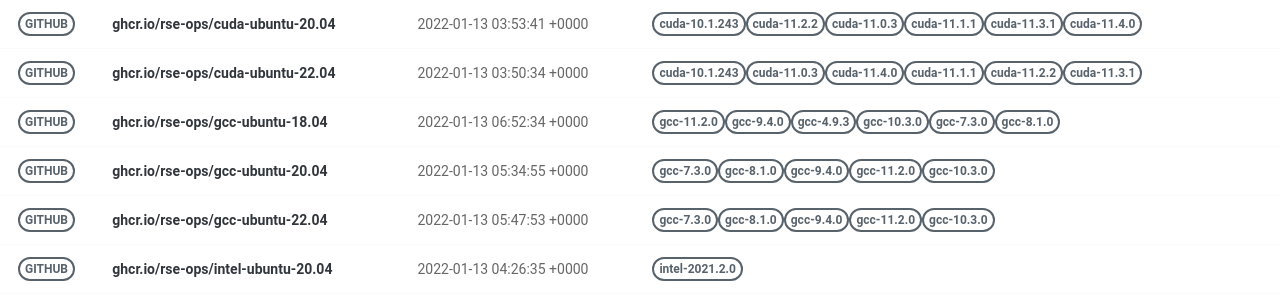
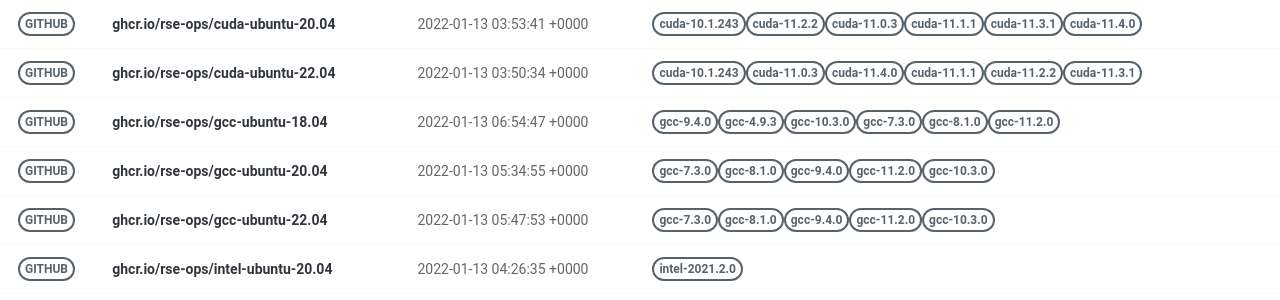
Before and after one commit to rse-ops/docker-images, a Jekyll site: the page built from pages/index.md, in a window 1280 px wide. Shown: the part 277-577 px from the top of the page. Built offline with Jekyll 4.4.1, drawn with Linux system fonts in a browser that asks for light colours; nearby versions of some CDN libraries.

Commit message:
Automated push to update library 2022-01-13

```diff
--- a/_library/ghcr.io-rse-ops-gcc-ubuntu-18.04.md
+++ b/_library/ghcr.io-rse-ops-gcc-ubuntu-18.04.md
@@ -1,14 +1,11 @@
 ---
 layout: container
 name: ghcr.io/rse-ops/gcc-ubuntu-18.04
-updated_at: 2022-01-13 06:52:34.584658
+updated_at: 2022-01-13 06:54:47.046237
 
 
 container_url: https://github.com/orgs/rse-ops/packages/container/package/gcc-ubuntu-18.04
 versions:
- - tag: gcc-11.2.0
-   dockerfile: https://github.com/rse-ops/docker-images/blob/main/ubuntu/gcc/Dockerfile
-   manifest: https://crane.ggcr.dev/manifest/ghcr.io/rse-ops/gcc-ubuntu-18.04:gcc-11.2.0
  - tag: gcc-9.4.0
    dockerfile: https://github.com/rse-ops/docker-images/blob/main/ubuntu/gcc/Dockerfile
    manifest: https://crane.ggcr.dev/manifest/ghcr.io/rse-ops/gcc-ubuntu-18.04:gcc-9.4.0
```
Also changed, not shown: other parts of _library/ghcr.io-rse-ops-gcc-ubuntu-18.04.md (+3 -0 lines).
